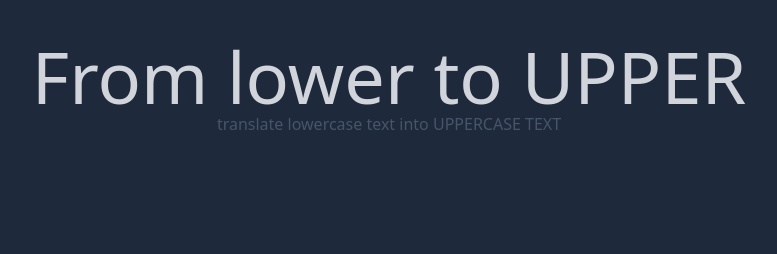
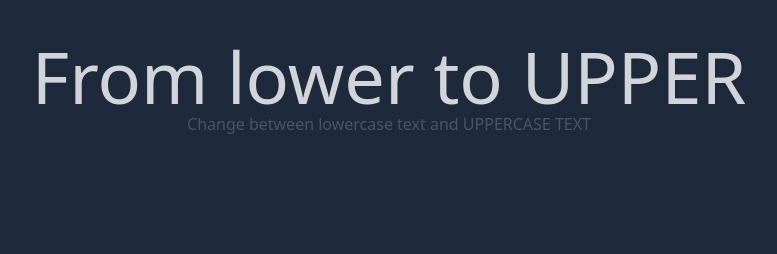
Before and after one commit to Flashtheorie/FromlowertoUPPER, an Angular app: page / in a window 1280 px wide. Shown: the top 254 px of the page, without its empty margins (251-1028 px from the left). Built offline with nearby package versions, Linux system fonts and the light colour scheme; some icons are missing.

Commit message:
meta description

```diff
--- a/src/app/app.component.html
+++ b/src/app/app.component.html
@@ -1,7 +1,7 @@
 <div class="ml-10 mr-10 mt-50 overflow-hidden">
 <h1 class="text-7xl pt-10 text-gray-300">{{ title }}</h1>
 
-<p class="text-slate-600 text-center pb-20">translate lowercase text into UPPERCASE TEXT</p>
+<p class="text-slate-600 text-center pb-20">Change between lowercase text and UPPERCASE TEXT</p>
 <div class="mt-10">
   <div class="mt-1">
     <input autocomplete="off" type="text" name="lower" id="lower" class="shadow-sm focus:ring-indigo-500 focus:border-indigo-500 block w-full sm:text-sm border-gray-300 rounded-md" placeholder="your text in lowercase" [(ngModel)]="input">
--- a/src/index.html
+++ b/src/index.html
@@ -2,11 +2,12 @@
 <html lang="en">
 <head>
   <meta charset="utf-8">
-  <title>translate lowercase text into UPPERCASE TEXT</title>
+  <title>Change between lowercase text and UPPERCASE TEXT</title>
   <base href="/">
   <meta name="viewport" content="width=device-width, initial-scale=1">
   <link rel="icon" type="image/x-icon" href="favicon.ico">
   <script src="https://kit.fontawesome.com/a513ca5fbe.js" crossorigin="anonymous"></script>
+  <meta name="description" content="Change between lowercase text and UPPERCASE TEXT">
 </head>
 <body class="bg-slate-800 flex justify-center">
   <app-root></app-root>
```
